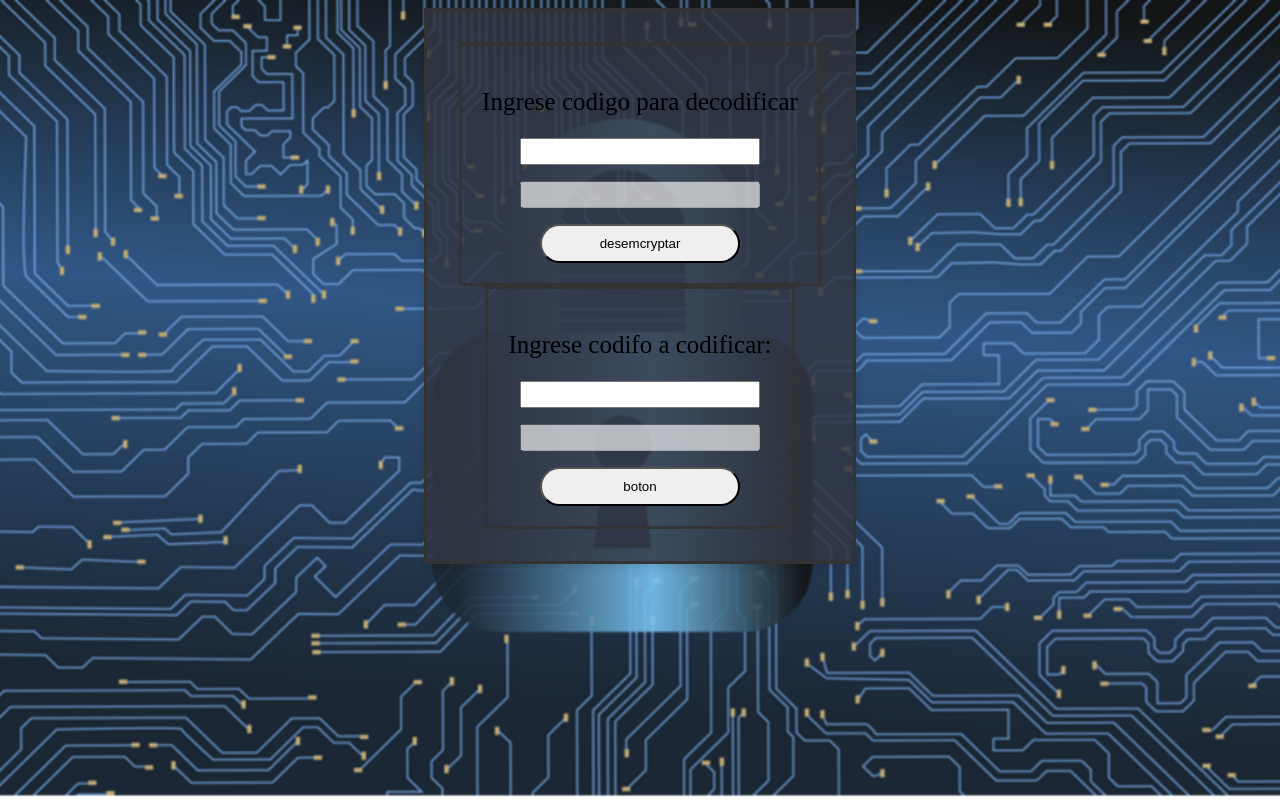
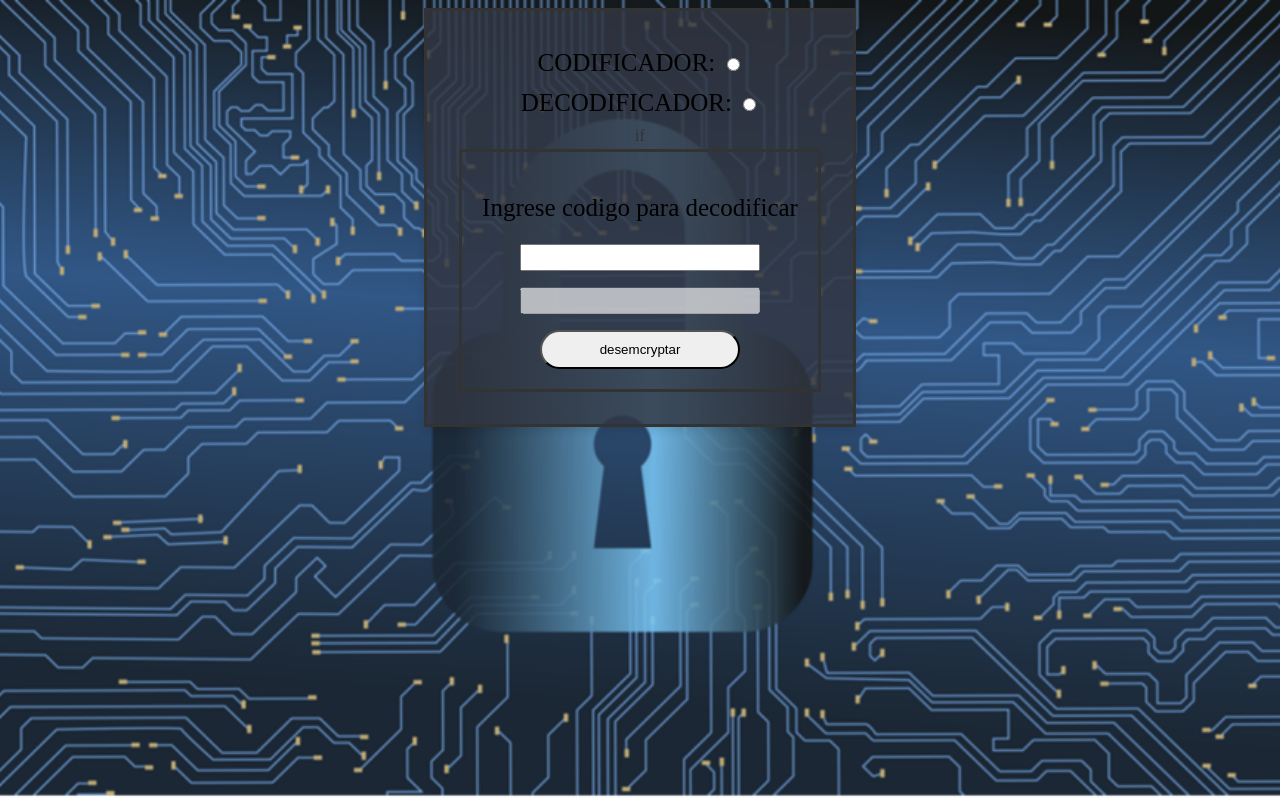
Before and after one commit to 4toshadowjohn/EncriptaodrReact, a React (Vite) app: page / in a window 1280 px wide. Built offline with nearby package versions, Linux system fonts and the light colour scheme.

Commit message:
SE AGREGO EL CAMBIO DE MODULO

```diff
--- a/src/App.jsx
+++ b/src/App.jsx
@@ -5,11 +5,21 @@ import './App.css'
 
 
 function App() {
+  const [mostrarcod, Setmostrarcod] = useState(false)
+
+  const ChangeRadius1 = () =>  {
+    Setmostrarcod(true)
+
+  }
+ const ChangeRadius2 = () =>  {
+    Setmostrarcod(false)
+  }
 
   return (
     <>
-       <Decodificador />
-        <Codificador />
+    <label htmlFor="codificar">CODIFICADOR: <input id='codificar' type='radio' name='opcionem' onChange={ChangeRadius1}/></label>
+     <label htmlFor='decodificador'>DECODIFICADOR: <input id='decodificar' type='radio' name='opcionem' onChange={ChangeRadius2}/></label>
+    if {mostrarcod ? <Codificador /> : <Decodificador/>}
     </>
   )
 }
--- a/src/components/codificador.jsx
+++ b/src/components/codificador.jsx
@@ -14,7 +14,7 @@ export function Codificador () {
                 <p><label htmlFor='codigo'> Ingrese codifo a codificar: </label></p>
                 <p><input id='codigo' /></p>
                 <p><input id='codigoe' disabled /></p>
-                <button type='submit'>boton</button>
+                <button type='submit'>Emcryptar</button>
             </form>
         </>
     )
```
